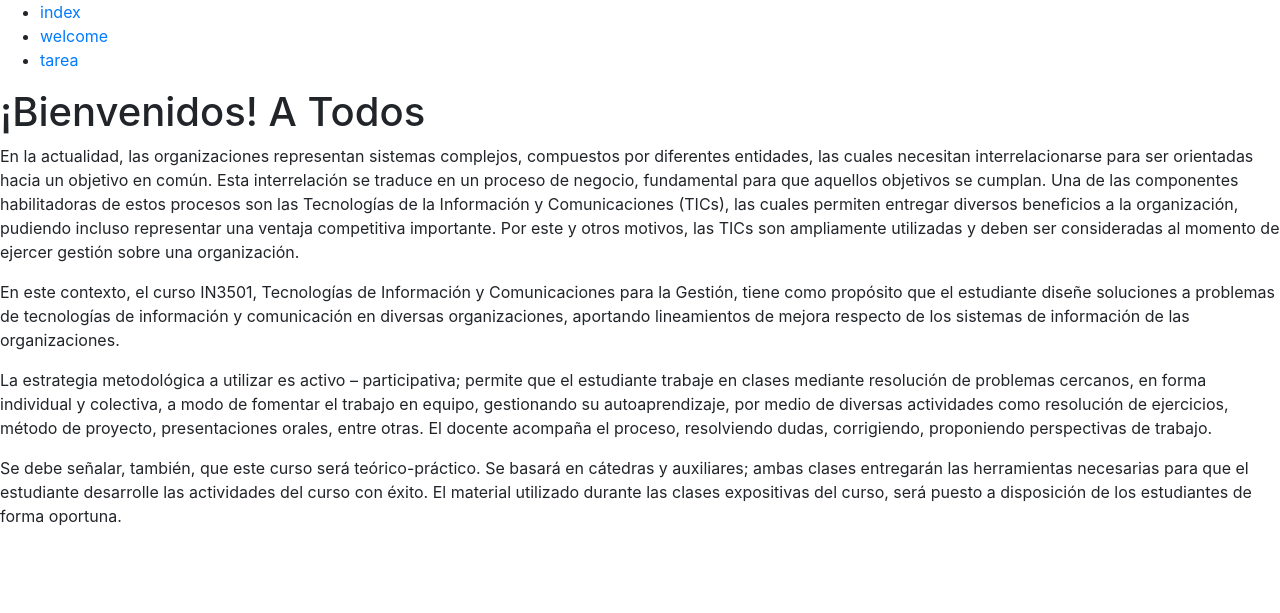
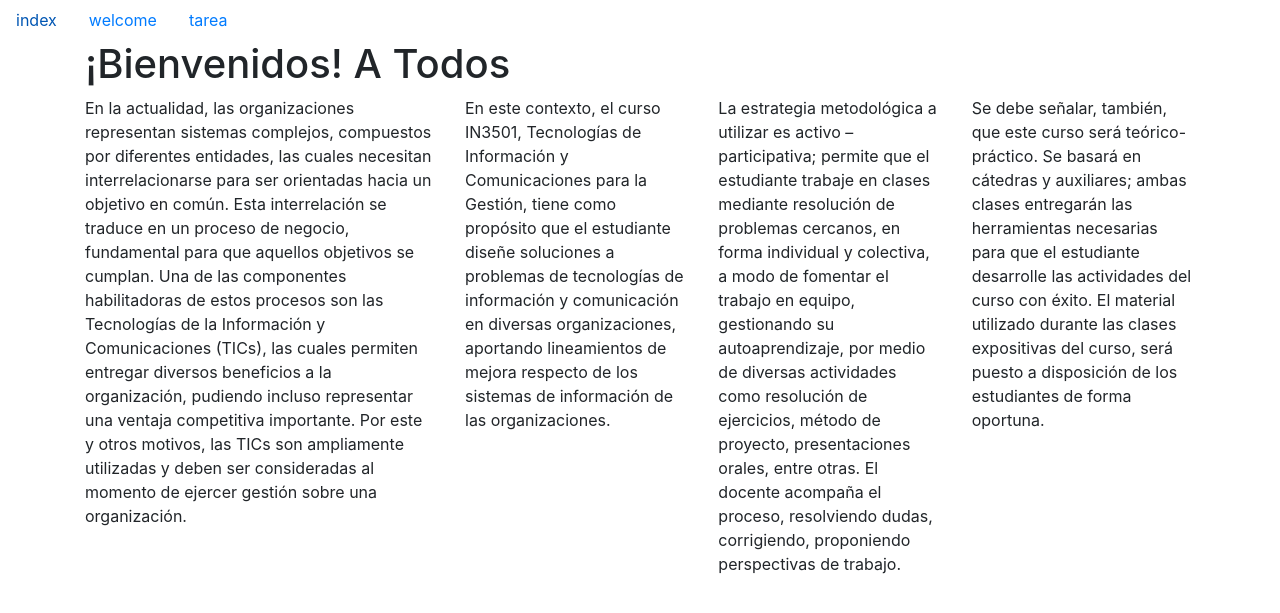
Before and after one commit to IN3501/auxiliar3-s2, a Django app: page /app_de_IN3501/welcome in a window 1280 px wide. Shown: the top 613 px of the page. Run offline with Django 3.2, Linux system fonts and the light colour scheme; some libraries are stand-ins or nearby versions.

Commit message:
ejercicio 5

```diff
--- a/ejemplo_aux3/app_de_IN3501/templates/app_de_IN3501/bienvenida.html
+++ b/ejemplo_aux3/app_de_IN3501/templates/app_de_IN3501/bienvenida.html
@@ -7,25 +7,39 @@
 <body> <div id="menu">
 {%include 'app_de_IN3501/menu.html'%}
 </div>
+    <div class="container">
+    <div id="descripcion">
 
-    <div id="descripcion">
+
         <h1>¡Bienvenidos! A Todos</h1>
+        <div class="row">
+        <div class="col-4">
         <p>En la actualidad, las organizaciones representan sistemas complejos, compuestos por diferentes entidades,
           las cuales necesitan interrelacionarse para ser orientadas hacia un objetivo en común.
           Esta interrelación se traduce en un proceso de negocio, fundamental para que aquellos objetivos se cumplan.
           Una de las componentes habilitadoras de estos procesos son las Tecnologías de la Información y Comunicaciones (TICs),
           las cuales permiten entregar diversos beneficios a la organización, pudiendo incluso representar una ventaja competitiva importante.
           Por este y otros motivos, las TICs son ampliamente utilizadas y deben ser consideradas al momento de ejercer gestión sobre una organización.</p>
+          </div>
+        <div class="col">
         <p> En este contexto, el curso IN3501, Tecnologías de Información y Comunicaciones para la Gestión,
           tiene como propósito que el estudiante diseñe soluciones a problemas de tecnologías de información y comunicación en diversas organizaciones,
           aportando lineamientos de mejora respecto de los sistemas de información de las organizaciones.</p>
+        </div>
+        <div class="col">
         <p>La estrategia metodológica a utilizar es activo – participativa; permite que el estudiante trabaje en clases mediante resolución de problemas cercanos,
           en forma individual y colectiva, a modo de fomentar el trabajo en equipo, gestionando su autoaprendizaje,
           por medio de diversas actividades como resolución de ejercicios, método de proyecto, presentaciones orales, entre otras.
           El docente acompaña el proceso, resolviendo dudas, corrigiendo, proponiendo perspectivas de trabajo.</p>
+          </div>
+          <div class="col">
         <p>Se debe señalar, también, que este curso será teórico-práctico. Se basará en cátedras y auxiliares;
           ambas clases entregarán las herramientas necesarias para que el estudiante desarrolle las actividades del curso con éxito.
           El material utilizado durante las clases expositivas del curso, será puesto a disposición de los estudiantes de forma oportuna.</p>
+          </div>
+    </div>
+    </div>
+
     </div>
 </body>
 </html>
--- a/ejemplo_aux3/app_de_IN3501/templates/app_de_IN3501/menu.html
+++ b/ejemplo_aux3/app_de_IN3501/templates/app_de_IN3501/menu.html
@@ -1,9 +1,12 @@
 {%load static%}
 <link rel="stylesheet" type="text/css" href="{% static 'css/bootstrap.min.css' %}">
 <nav>
-	<ul>
-		<li><a href="/app_de_IN3501/">index</a></li>
-		<li><a href="/app_de_IN3501/welcome">welcome</a></li>
-		<li><a href="/app_de_IN3501/tarea">tarea</a></li>
+	<ul class="nav">
+		<li class="nav-item">
+			<a class="nav-link" href="/app_de_IN3501/">index</a></li>
+		<li class="nav-item">
+			<a class="nav-link" href="/app_de_IN3501/welcome">welcome</a></li>
+		<li class="nav-item">
+			<a class="nav-link" href="/app_de_IN3501/tarea">tarea</a></li>
 	</ul>
 </nav>
```
